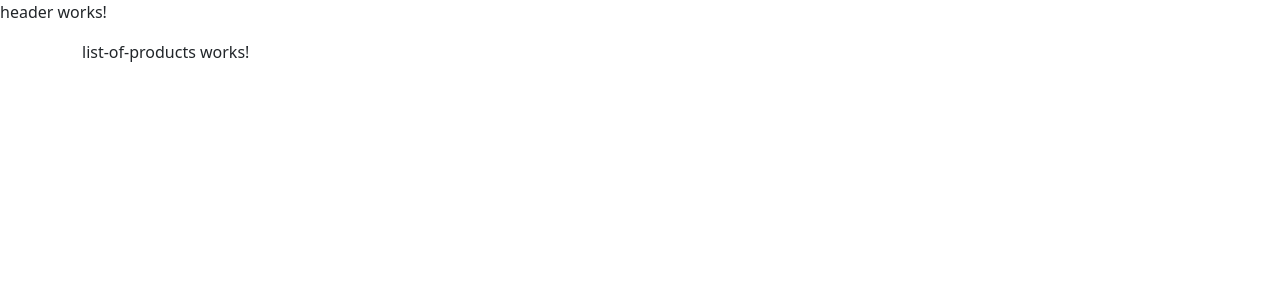
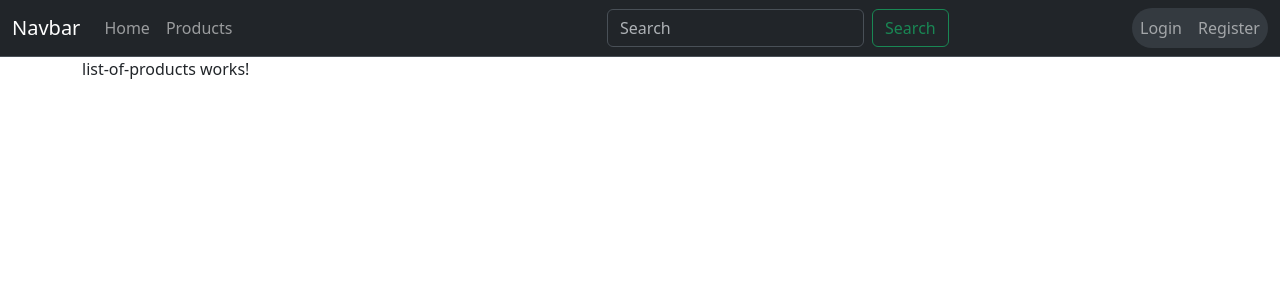
Before and after one commit to ahmads1990/AngularOnlineStore, an Angular app: page /products in a window 1280 px wide. Shown: the top 300 px of the page. Built offline with nearby package versions, Linux system fonts and the light colour scheme.

Commit message:
Add navbar component

```diff
--- a/src/app/shared/components/header/header.component.html
+++ b/src/app/shared/components/header/header.component.html
@@ -1 +1,67 @@
-<p>header works!</p>
+<!-- Navbar -->
+<nav
+    class="navbar navbar-expand-lg bg-dark border-bottom border-body"
+    data-bs-theme="dark"
+>
+    <!-- Container wrapper -->
+    <div class="container-fluid">
+        <!-- Toggle button -->
+        <button
+            class="navbar-toggler"
+            type="button"
+            data-bs-toggle="collapse"
+            data-bs-target="#navbarSupportedContent"
+            aria-controls="navbarSupportedContent"
+            aria-expanded="false"
+            aria-label="Toggle navigation"
+        >
+            <span class="navbar-toggler-icon"></span>
+        </button>
+        <!-- Collapsible wrapper -->
+        <div class="collapse navbar-collapse" id="navbarSupportedContent">
+            <!-- Navbar brand logo -->
+            <a class="navbar-brand" routerLink="#">Navbar</a>
+            <!-- Left links -->
+            <ul class="navbar-nav me-auto mb-2 mb-lg-0">
+                <li class="nav-item">
+                    <a class="nav-link" routerLink="/">Home</a>
+                </li>
+                <li class="nav-item">
+                    <a class="nav-link" routerLink="/products">Products</a>
+                </li>
+            </ul>
+
+            <!-- Middle area: Search bar -->
+            <form class="d-flex mx-3 mx-lg-auto" role="search">
+                <input
+                    class="form-control me-2"
+                    type="search"
+                    placeholder="Search"
+                    aria-label="Search"
+                />
+                <button class="btn btn-outline-success" type="submit">
+                    Search
+                </button>
+            </form>
+
+            <!-- Right elements -->
+            <div class="rounded-pill bg-body-secondary">
+                <!-- Icon -->
+                <!-- <a class="text-reset me-3" href="#">
+                <i class="fas fa-shopping-cart">he</i>
+            </a> -->
+                <ul class="navbar-nav me-auto mb-2 mb-lg-0">
+                    <li class="nav-item">
+                        <a class="nav-link" routerLink="/user/login">Login</a>
+                    </li>
+                    <li class="nav-item">
+                        <a class="nav-link" routerLink="/user/register"
+                            >Register</a
+                        >
+                    </li>
+                </ul>
+            </div>
+        </div>
+        <!-- Collapsible wrapper -->
+    </div>
+</nav>
--- a/src/app/shared/shared.module.ts
+++ b/src/app/shared/shared.module.ts
@@ -2,10 +2,11 @@
 import { CommonModule } from '@angular/common';
 import { HeaderComponent } from './components/header/header.component';
 import { SpinnerComponent } from './components/spinner/spinner.component';
+import { RouterModule } from '@angular/router';
 
 @NgModule({
     declarations: [HeaderComponent, SpinnerComponent],
-    imports: [CommonModule],
+    imports: [CommonModule, RouterModule],
     exports: [HeaderComponent, SpinnerComponent],
 })
 export class SharedModule {}
```
